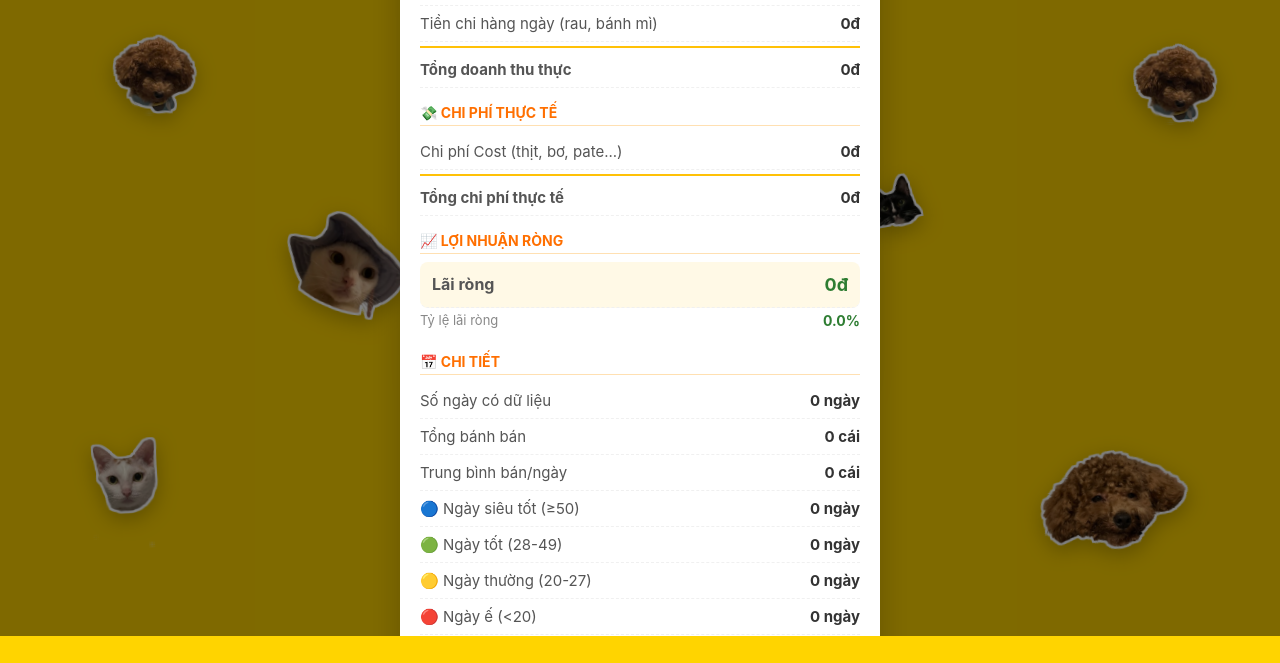
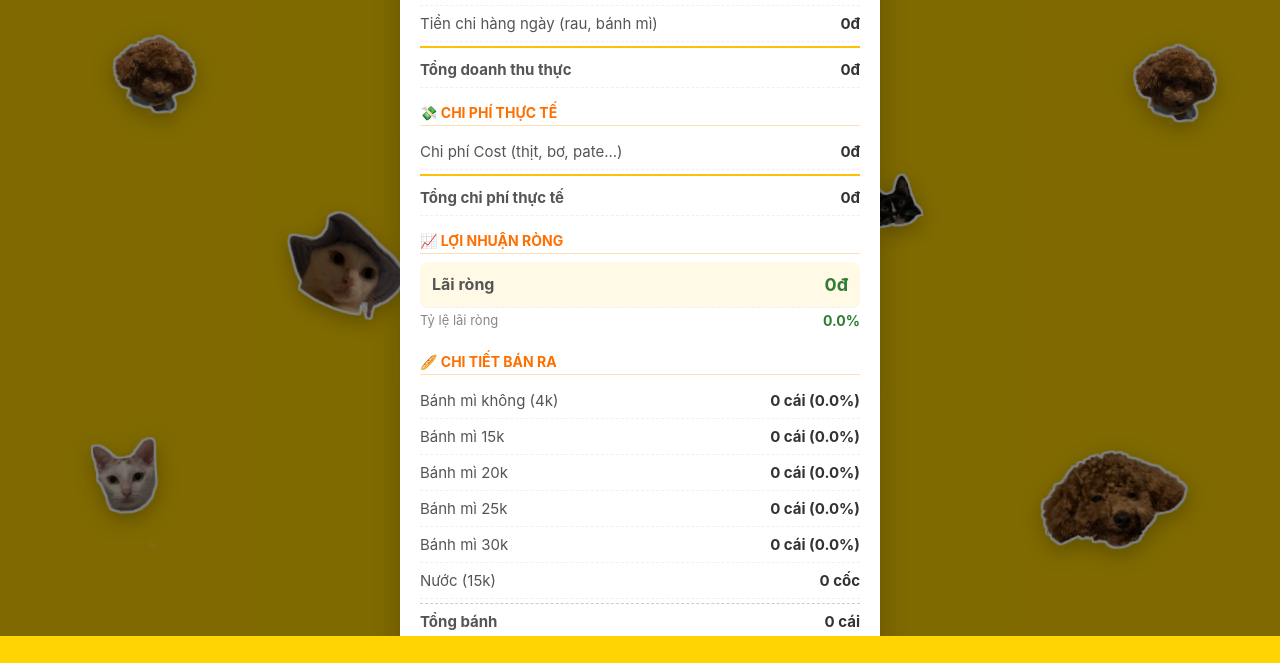
Before and after one commit to Hanyiiiiiii/tiem-banh-mi, a website: page index.html in a window 1280 px wide. Both pictures are taken after a click on the button "Tổng kết tháng". Shown: the part 164-827 px from the top of the page. Drawn offline with Linux system fonts and the light colour scheme; no server answers.

Commit message:
Update index.html

```diff
--- a/index.html
+++ b/index.html
@@ -1379,7 +1379,7 @@ async function closeDayModal() {
   isEditMode = false;
 }
 
-// ============ TỔNG KẾT THÁNG ============
+// ============ TỔNG KẾT THÁNG ============// ============ TỔNG KẾT THÁNG ============
 function showMonthSummary() {
   const daysInMonth = new Date(currentYear, currentMonth + 1, 0).getDate();
   let tongTienCatDi = 0;
@@ -1387,6 +1387,14 @@ function showMonthSummary() {
   let tongChiPhiHangNgay = 0;
   let ngaySieuTot = 0, ngayTot = 0, ngayThuong = 0, ngayE = 0, soNgay = 0;
   let bestDay = null, worstDay = null;
+
+  // Biến đếm số lượng từng loại bánh
+  let tongBanhKhong = 0;
+  let tongBanh15 = 0;
+  let tongBanh20 = 0;
+  let tongBanh25 = 0;
+  let tongBanh30 = 0;
+  let tongNuoc = 0;
 
   // Lặp qua từng ngày để lấy số liệu
   for (let d = 1; d <= daysInMonth; d++) {
@@ -1398,6 +1406,14 @@ function showMonthSummary() {
     tongBanh += r.tongBanhBan || 0;
     tongChiPhiHangNgay += r.tongChiPhi || 0;
 
+    // Cộng dồn số lượng từng loại
+    tongBanhKhong += r.banhKhong || 0;
+    tongBanh15 += r.banh15 || 0;
+    tongBanh20 += r.banh20 || 0;
+    tongBanh25 += r.banh25 || 0;
+    tongBanh30 += r.banh30 || 0;
+    tongNuoc += r.nuoc || 0;
+
     if (r.tongBanhBan >= 50) ngaySieuTot++;
     else if (r.tongBanhBan >= 28) ngayTot++;
     else if (r.tongBanhBan >= 20) ngayThuong++;
@@ -1413,7 +1429,6 @@ function showMonthSummary() {
   const chiPhiLayHang = chiPhiLayHangTheoThang[thangKey] || 0;
 
   // 2. TỔNG DOANH THU THỰC
-  // Doanh thu thực = Tiền cất đi (Tiền mặt) + Tiền đã chi ra để mua rau, bánh mì hàng ngày
   const doanhThuThuc = tongTienCatDi + tongChiPhiHangNgay;
 
   // 3. LÃI RÒNG
@@ -1421,6 +1436,9 @@ function showMonthSummary() {
 
   const tyLeLai = doanhThuThuc > 0 ? (laiRong / doanhThuThuc * 100) : 0;
   const laiRongColor = laiRong >= 0 ? '#2E7D32' : '#C62828';
+
+  // Hàm tính % cho từng loại
+  const pt = (soLuong) => tongBanh > 0 ? (soLuong / tongBanh * 100).toFixed(1) : '0.0';
 
   const html = `
     <div class="section-title">💰 DOANH THU</div>
@@ -1457,9 +1475,20 @@ function showMonthSummary() {
       <span class="value" style="font-size: 14px; color: ${laiRongColor};">${tyLeLai.toFixed(1)}%</span>
     </div>
 
-    <div class="section-title">📅 CHI TIẾT</div>
+    <div class="section-title">🥖 CHI TIẾT BÁN RA</div>
+    <div class="result-row"><span class="label">Bánh mì không (4k)</span><span class="value">${tongBanhKhong} cái (${pt(tongBanhKhong)}%)</span></div>
+    <div class="result-row"><span class="label">Bánh mì 15k</span><span class="value">${tongBanh15} cái (${pt(tongBanh15)}%)</span></div>
+    <div class="result-row"><span class="label">Bánh mì 20k</span><span class="value">${tongBanh20} cái (${pt(tongBanh20)}%)</span></div>
+    <div class="result-row"><span class="label">Bánh mì 25k</span><span class="value">${tongBanh25} cái (${pt(tongBanh25)}%)</span></div>
+    <div class="result-row"><span class="label">Bánh mì 30k</span><span class="value">${tongBanh30} cái (${pt(tongBanh30)}%)</span></div>
+    <div class="result-row"><span class="label">Nước (15k)</span><span class="value">${tongNuoc} cốc</span></div>
+    <div class="result-row" style="border-top: 1px dashed #ccc; margin-top: 4px; padding-top: 8px;">
+      <span class="label"><b>Tổng bánh</b></span>
+      <span class="value"><b>${tongBanh} cái</b></span>
+    </div>
+
+    <div class="section-title">📅 THỐNG KÊ NGÀY</div>
     <div class="result-row"><span class="label">Số ngày có dữ liệu</span><span class="value">${soNgay} ngày</span></div>
-    <div class="result-row"><span class="label">Tổng bánh bán</span><span class="value">${tongBanh} cái</span></div>
     <div class="result-row"><span class="label">Trung bình bán/ngày</span><span class="value">${soNgay ? Math.round(tongBanh/soNgay) : 0} cái</span></div>
     <div class="result-row"><span class="label">🔵 Ngày siêu tốt (≥50)</span><span class="value">${ngaySieuTot} ngày</span></div>
     <div class="result-row"><span class="label">🟢 Ngày tốt (28-49)</span><span class="value">${ngayTot} ngày</span></div>
```
